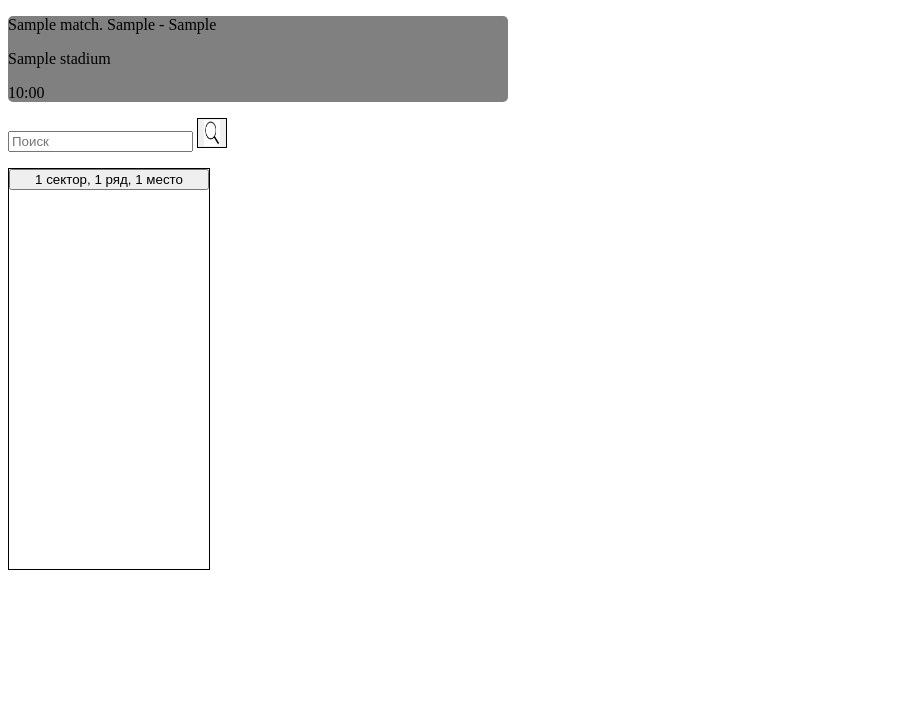
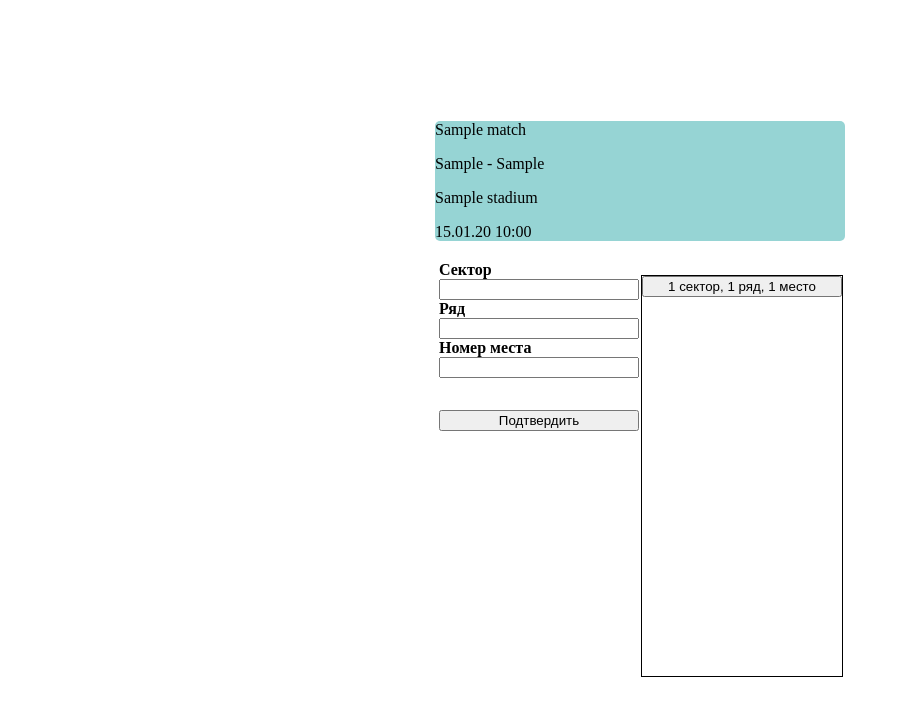
Before and after one commit to Darkness7193/TicketStadiumRepository, a Django app: template App1/templates/App1/focusMatch.html in a window 1280 px wide. Shown: the top 716 px of the page, without its empty margins (0-900 px from the left). Run offline with Django 4.2, Linux system fonts and the light colour scheme; the template is opened without the code that fills it: values that come from a table or form of the project are taken from there, others are empty; tables that the repository leaves empty hold one stand-in row (values such as "Sample post").

Commit message:
Version 19

```diff
--- a/App1/models.py
+++ b/App1/models.py
@@ -1,4 +1,4 @@
-from django.db.models import (ForeignKey, Model, CharField, IntegerField, TimeField,
+from django.db.models import (ForeignKey, Model, CharField, IntegerField, TimeField, DateField,
                               CASCADE, FloatField, SET_NULL, BooleanField)
 from django.contrib.auth.models import User
 
@@ -42,8 +42,7 @@ class Match(Model):
     side1 = CharField(max_length=20)
     side2 = CharField(max_length=20)
     coefficient = FloatField(default=1)
-    year = IntegerField(null=True)
-    day = IntegerField(null=True)
+    date = DateField(null=True)
     time = TimeField(null=True)
 
     def __str__(self):
--- /dev/null
+++ b/App1/static/App1/css/basket.css
@@ -0,0 +1,3 @@
+th, td {
+    background: #96D4D4;
+}
--- /dev/null
+++ b/App1/static/App1/css/focusMatch.css
@@ -0,0 +1,16 @@
+.scroll-ul {
+    width: 200px;
+    height: 400px;
+    overflow-x: hidden;
+    overflow-y: scroll;
+    border: 1px solid black;
+    padding: 0;
+    list-style: none;
+}
+
+.match-ticket--main {
+    background: #96D4D4;
+    border-radius: 5px;
+    max-width: 500px;
+    min-width: 400px;
+}
--- a/App1/static/App1/css/style.css
+++ /dev/null
@@ -1,28 +0,0 @@
-.match-ticket {
-    height:150px;
-    width:500px;
-    border: 1px solid black;
-    border-radius: 5px;
-    background: green;
-}
-
-.match-ticket--main {
-    background: gray;
-    border-radius: 5px;
-    max-width: 500px;
-    min-width: 400px;
-}
-
-th, td {
-    background: #96D4D4;
-}
-
-.scroll-ul {
-    width: 200px;
-    height: 400px;
-    overflow-x: hidden;
-    overflow-y: scroll;
-    border: 1px solid black;
-    padding: 0;
-    list-style: none;
-}
--- a/App1/templates/App1/basket.html
+++ b/App1/templates/App1/basket.html
@@ -4,9 +4,9 @@
 <html lang="ru">
 <head>
     <meta charset="UTF-8">
+    <title>Корзина</title>
     <link rel="stylesheet" href="{% static '/css/global.css' %}">
-    <link rel="stylesheet" href="{% static 'App1/css/style.css' %}">
-    <title>Корзина</title>
+    <link rel="stylesheet" href="{% static 'App1/css/basket.css' %}">
 </head>
 <body>
     <p> Неоплаченные билеты: </p>
--- a/App1/templates/App1/focusMatch.html
+++ b/App1/templates/App1/focusMatch.html
@@ -5,25 +5,42 @@
 <head>
     <meta charset="UTF-8">
     <title>focusMatch</title>
-    <link rel="stylesheet" href="{% static 'App1/css/style.css' %}">
     <link rel="stylesheet" href="{% static 'css/global.css' %}">
+    <link rel="stylesheet" href="{% static 'App1/css/focusMatch.css' %}">
 </head>
 <body>
-
+    <div class="center">
         <div class="match-ticket--main">
-        <p>{{ focus_match.name }}. {{ focus_match.side1 }} - {{ focus_match.side2 }}</p>
+            <p>{{ focus_match.name }}</p>
+            <p> {{ focus_match.side1 }} - {{ focus_match.side2 }}</p>
             <p>{{ focus_match.stadium }}</p>
             <p>{{ focus_match.date|date:"d.m.y" }} {{ focus_match.time|time:"G:i" }}</p>
         </div>
 
-    <form>
-        <input type="text" placeholder="Поиск" name="search">
-        <button class="button" type="submit">
-            <img class="button-image" src="{% static 'App1/images/search_icon.png' %}" alt="Иконка лупы поиска">
-        </button>
+        <div class="div--H">
+            <div class="helper--V"></div>
+
+            <form method="post">
+                {% csrf_token %}
+
+                <div class="div--V my-form">
+                    <div class="helper"></div>
+
+                    <label for="sector_search"><strong> Сектор </strong></label>
+                    <input type="text" name="sector_search">
+
+                    <label for="row_search"><strong> Ряд </strong></label>
+                    <input type="text" name="row_search">
+
+                    <label for="count_search"><strong> Номер места </strong></label>
+                    <input type="text" name="count_search">
+
+                    <p></p>
+                    <button type="submit">Подтвердить</button>
+                </div>
             </form>
 
-    <div>
+
             <ul class="scroll-ul">
                 {% for free_place in free_places %}
                     <li>
@@ -35,5 +52,6 @@
                 {% endfor %}
             </ul>
         </div>
+    </div>
 </body>
 </html>
--- a/App1/templates/App1/index.html
+++ b/App1/templates/App1/index.html
@@ -5,8 +5,6 @@
 <head>
     <meta charset="UTF-8">
     <title>Index</title>
-    <link rel="stylesheet" href="{% static '/css/global.css' %}">
-    <link rel="stylesheet" href="{% static 'App1/css/style.css' %}">
 </head>
 <body>
 
--- a/App1/templates/App1/matchesPage.html
+++ b/App1/templates/App1/matchesPage.html
@@ -7,7 +7,7 @@
         <meta charset="utf-8">
         <title>Матчи</title>
         <link rel="stylesheet" href="{% static '/css/global.css' %}">
-        <link rel="stylesheet" href="{% static 'App1/css/style.css' %}">
+        <link rel="stylesheet" href="{% static 'App1/css/matchesPage.css' %}">
     </head>
     <body>
         <a href="/App1/basket">
--- a/ProfilesApp/static/ProfilesApp/css/signIn.css
+++ /dev/null
@@ -1,3 +0,0 @@
-.sign-in-wrap {
-    width: 250px;
-}
--- a/ProfilesApp/views.py
+++ b/ProfilesApp/views.py
@@ -45,7 +45,7 @@ def signIn(request):
         if errors:
             for error_content in errors:
                 messages.error(request, error_content)
-            return HttpResponseRedirect(request.path_info)
+            return redirect()
         else:
             user = User(username=username, password=password)
             user.save()
--- a/static/css/global.css
+++ b/static/css/global.css
@@ -1,18 +1,26 @@
-.arrange--V {
+.div--V {
     display:flex;
     flex-direction: column;
+    padding: 2px;
 }
 
-.helper--V {
+.div--H {
+    display:flex;
+    flex-direction: row;
+    padding: 2px;
+}
+
+.helper {
     order: -1;
 }
 
 .center {
-  position: absolute;
-  left: 50%;
-  top: 50%;
-  -webkit-transform: translate(-50%, -50%);
-  transform: translate(-50%, -50%);
+    position: absolute;
+    left: 50%;
+    top: 50%;
+    -webkit-transform: translate(-50%, -50%);
+    transform: translate(-50%, -50%);
+    padding: 3px;
 }
 
 .button {
@@ -25,3 +33,8 @@
     width: 100%;
     height: 100%;
 }
+
+.my-form {
+    width: 200px;
+    padding: 2px;
+}
```
Also changed, not shown: App1/static/App1/css/matchesPage.css (added, +7 -0 lines), App1/views.py (+14 -3 lines), ProfilesApp/templates/ProfilesApp/logIn.html (+4 -3 lines), ProfilesApp/templates/ProfilesApp/signIn.html (+4 -3 lines). Lines whose indentation alone changed are shown as unchanged.
